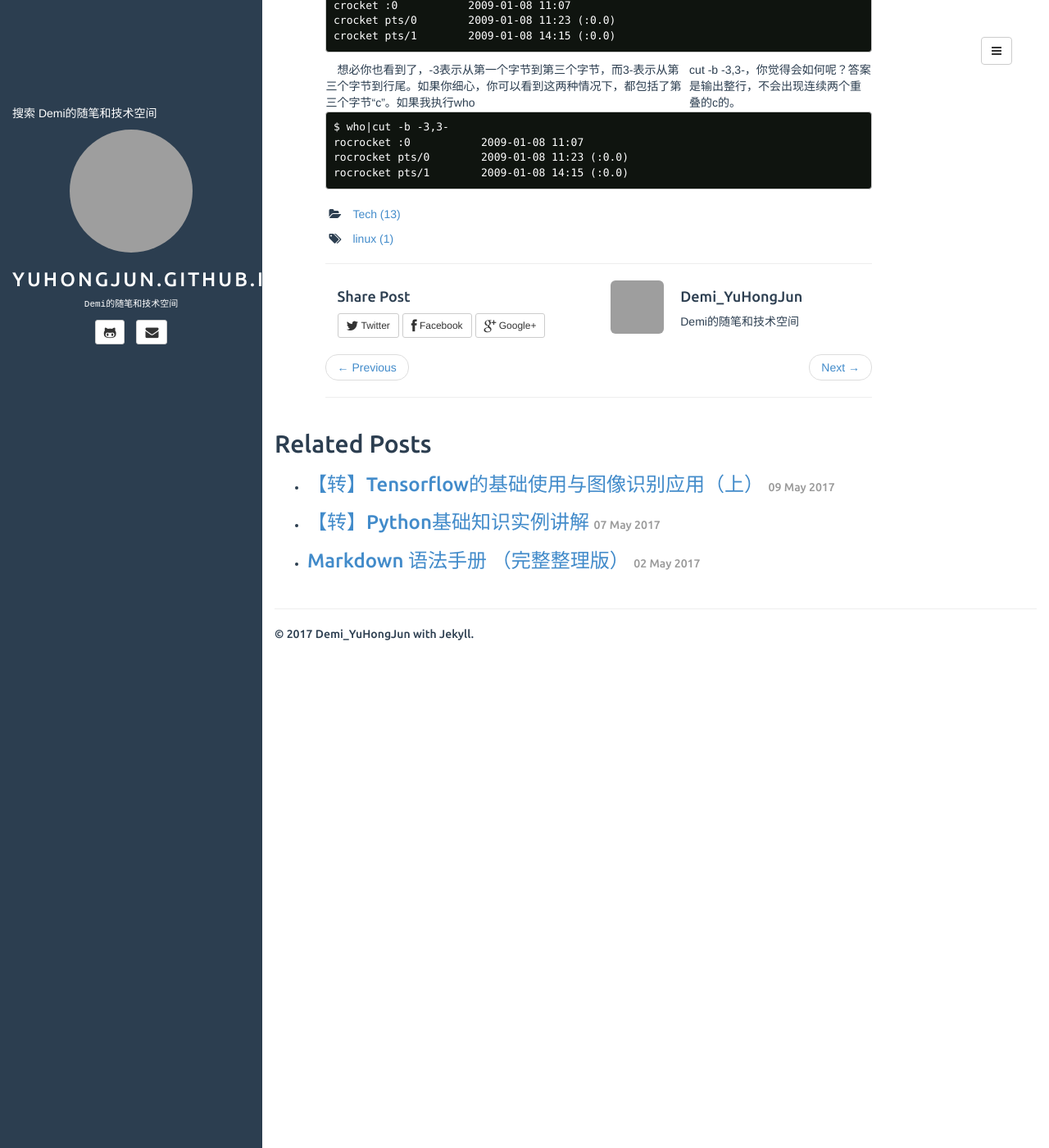
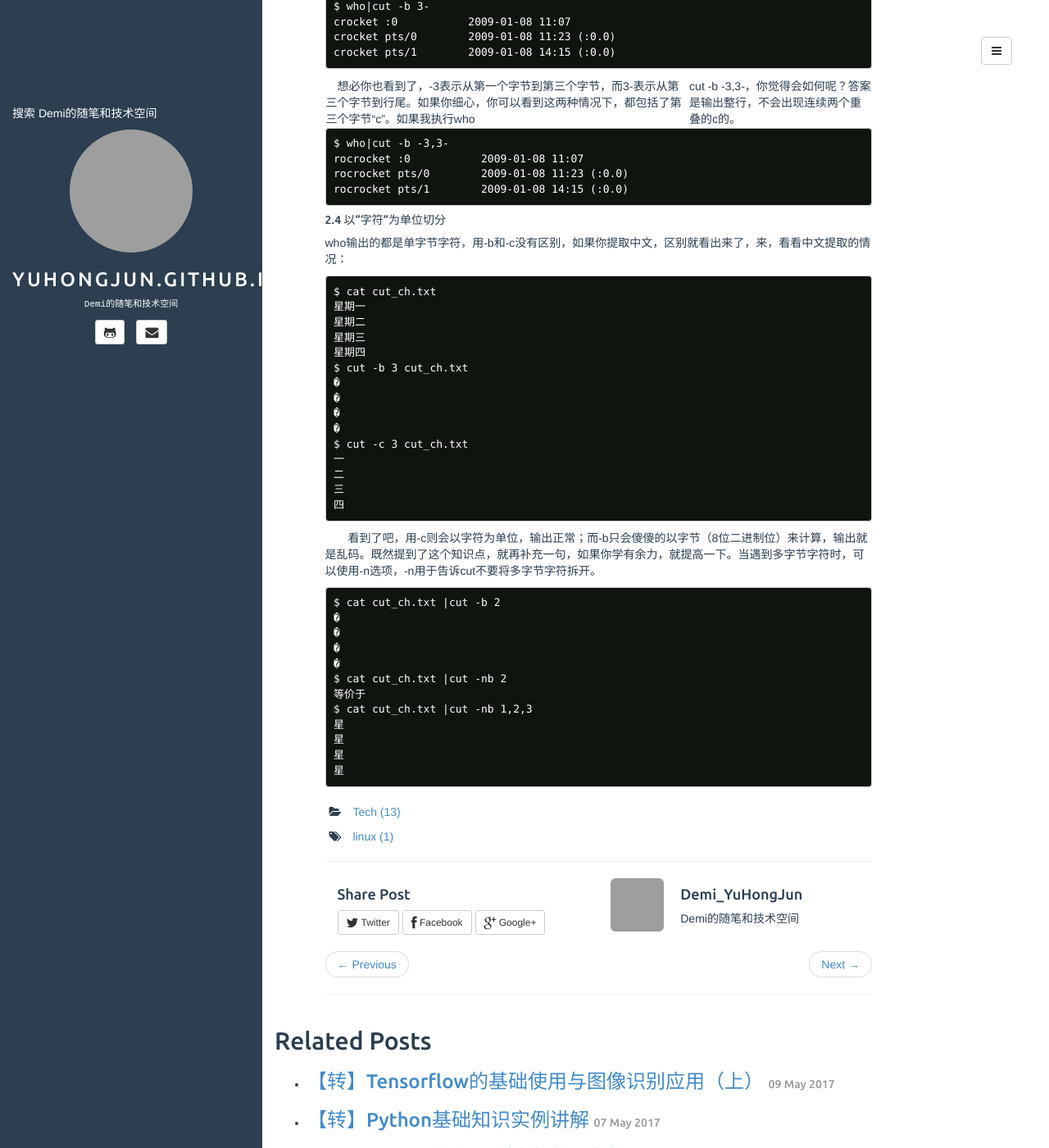
Before and after one commit to YuHongJun/YuHongJun.github.io, a Jekyll site: the page built from _posts/2017-05-01-Linux常用文本操作命令整理.md, in a window 1280 px wide and 1400 px high, scrolled down 2072 px. Shown: the whole window at 82% size. Built offline with Jekyll 4.4.1, drawn with Linux system fonts in a browser that asks for light colours; comment, search, counter and statistics services are not loaded; grey boxes are pictures that could not be loaded.

Commit message:
2017-05-18

````diff
--- a/_posts/2017-05-01-Linux常用文本操作命令整理.md
+++ b/_posts/2017-05-01-Linux常用文本操作命令整理.md
@@ -126,3 +126,41 @@ rocrocket :0           2009-01-08 11:07
 rocrocket pts/0        2009-01-08 11:23 (:0.0)
 rocrocket pts/1        2009-01-08 14:15 (:0.0)
 ```
+
+##### 2.4 以"字符"为单位切分
+
+who输出的都是单字节字符，用-b和-c没有区别，如果你提取中文，区别就看出来了，来，看看中文提取的情况：
+```
+$ cat cut_ch.txt
+星期一
+星期二
+星期三
+星期四
+$ cut -b 3 cut_ch.txt
+�
+�
+�
+�
+$ cut -c 3 cut_ch.txt
+一
+二
+三
+四
+```
+
+　　看到了吧，用-c则会以字符为单位，输出正常；而-b只会傻傻的以字节（8位二进制位）来计算，输出就是乱码。既然提到了这个知识点，就再补充一句，如果你学有余力，就提高一下。当遇到多字节字符时，可以使用-n选项，-n用于告诉cut不要将多字节字符拆开。
+
+```
+$ cat cut_ch.txt |cut -b 2
+�
+�
+�
+�
+$ cat cut_ch.txt |cut -nb 2
+等价于
+$ cat cut_ch.txt |cut -nb 1,2,3
+星
+星
+星
+星
+```
````
